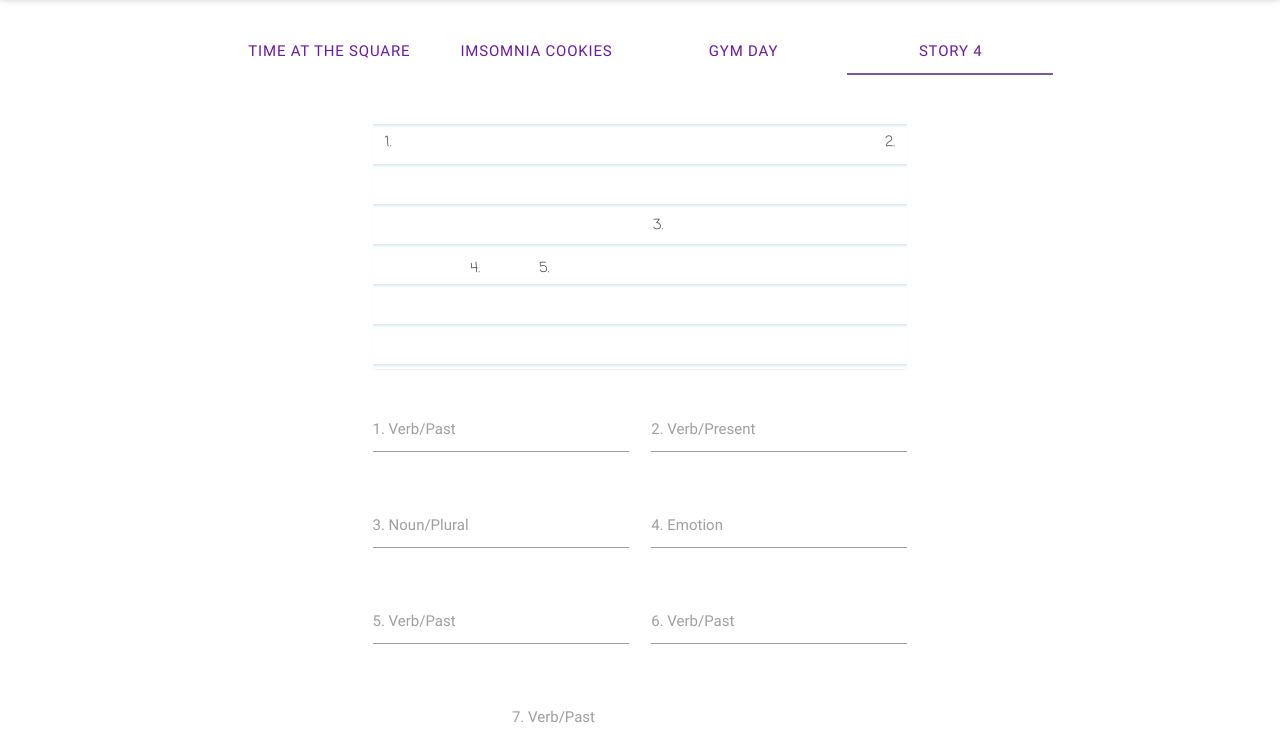
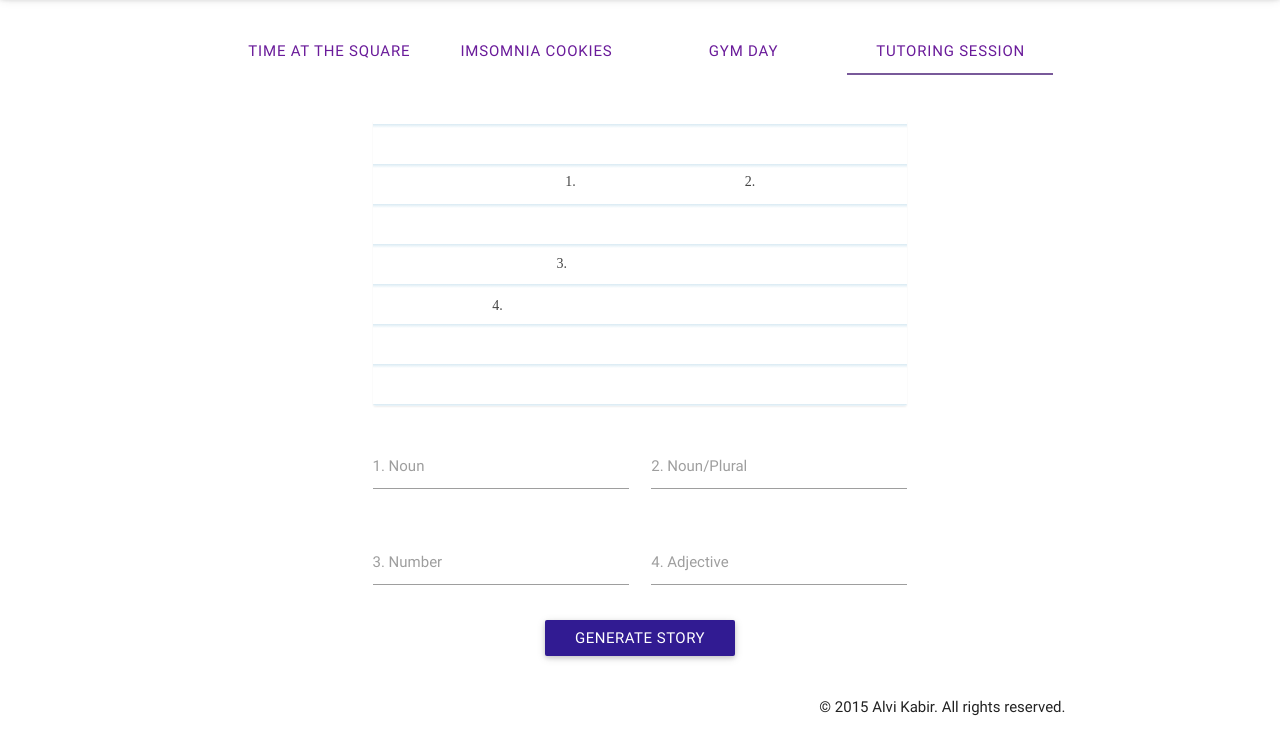
Before and after one commit to alvik1994/alvik1994.github.io, a plain HTML site: page index.html at #/story4 in a window 1280 px wide. Shown: the part 67-800 px from the top of the page. Drawn offline with Linux system fonts and the light colour scheme.

Commit message:
added story 4

```diff
--- a/css/mycss.css
+++ b/css/mycss.css
@@ -49,6 +49,7 @@ main {
 }
 .number{
     font-size: 14px;
+    font-family: 'Roboto Slab', serif;
 }
 .blackout{
     visibility: hidden;
@@ -67,6 +68,3 @@ main {
     -moz-user-select: none;     /* Firefox all */
     -ms-user-select: none;
 }
-/*#stories{*/
-    /*width: auto;*/
-/*}*/
--- a/index.html
+++ b/index.html
@@ -14,7 +14,7 @@
         <li><a href="#/story1" data-target="#test1">Time at the Square</a></li>
         <li><a href="#/story2" data-target="#test2">Imsomnia Cookies</a></li>
         <li><a href="#/story3" data-target="#test3">Gym Day</a></li>
-        <li><a href="#/story4" data-target="#test4">Story 4</a></li>
+        <li><a href="#/story4" data-target="#test4">Tutoring Session</a></li>
     </ul>
     <div class="navbar-fixed">
         <nav>
@@ -39,7 +39,7 @@
                     <li class="tab col s3"><a href="#test1" onclick="window.location ='#/story1';">Time at the Square</a></li>
                     <li class="tab col s3"><a href="#test2" onclick="window.location = '#/story2';">Imsomnia Cookies</a></li>
                     <li class="tab col s3"><a href="#test3" onclick="window.location = '#/story3';">Gym Day</a></li>
-                    <li class="tab col s3"><a href="#test4" onclick="window.location = '#/story4';">Story 4</a></li>
+                    <li class="tab col s3"><a href="#test4" onclick="window.location = '#/story4';">Tutoring Session</a></li>
                 </ul>
             </div>
             <div id="test1" class="col s12">
@@ -65,7 +65,7 @@
     <footer>
         <div class="footer-copyright" style="margin-top: 5px;">
             <div class="container">
-                <p class="right">Made by Alvi Kabir</p>
+                <p class="right">© 2015 Alvi Kabir. All rights reserved.</p>
             </div>
         </div>
     </footer>
@@ -126,7 +126,7 @@
                         controller: 'StoryCtrl'
                     })
                     .when('/story4',{
-                        templateUrl: './story3.html',
+                        templateUrl: './story4.html',
                         controller: 'StoryCtrl'
                     })
                     .otherwise({
--- a/story4.html
+++ b/story4.html
@@ -1,28 +1,30 @@
 <div class="paper story">
     <p ng-class="{'blackout':!activetext}">
-        <span class="number visible">1.</span> <span class="visible">{{words.word1}}</span> visited Washington Square Park and <span class="number visible">2.</span> <span class="visible">{{words.word2}}</span>
-        for an hour to get rid of stress. By the time {{words.word1}} was done,
-        the <span class="number visible">3.</span> <span class="visible">{{words.word3}}</span> was on fire.
+        While tutoring a 6th grader today, I went into my bag to pull out my
+        <span class="number visible">1.</span> <span class="visible">{{words.word1}}</span>, and the box of <span class="number visible">2.</span> <span class="visible">{{words.word2}}</span> I forgot I had in there fell out. He asked what was in the box. I had to spend the next
+        <span class="number visible">3.</span> <span class="visible">{{words.word3}}</span> minutes trying to convince him that it was
+        <span class="number visible">4.</span> <span class="visible">{{words.word4}}</span>
+        wear for med school students, and I had them in preparation for applying to medical school.
     </p>
 </div>
 <div class="row">
     <div class="input-field col s6">
         <input id="word1" type="text" class="validate" ng-model="words.word1">
-        <label for="word1">1. Pronoun</label>
+        <label for="word1">1. Noun</label>
     </div>
     <div class="input-field col s6">
         <input id="word2" type="text" class="validate" ng-model="words.word2">
-        <label for="word2">2. Verb/Past Tense</label>
+        <label for="word2">2. Noun/Plural</label>
     </div>
 </div>
 <div class="row">
     <div class="input-field col s6">
         <input id="word3" type="text" class="validate" ng-model="words.word3">
-        <label for="word3">3. Noun</label>
+        <label for="word3">3. Number</label>
     </div>
     <div class="input-field col s6">
         <input id="word4" type="text" class="validate" ng-model="words.word4">
-        <label for="word4">Verb/Past Tense</label>
+        <label for="word4">4. Adjective</label>
     </div>
 </div>
 <div class="container text-center">
```
Also changed, not shown: 1 other file.
